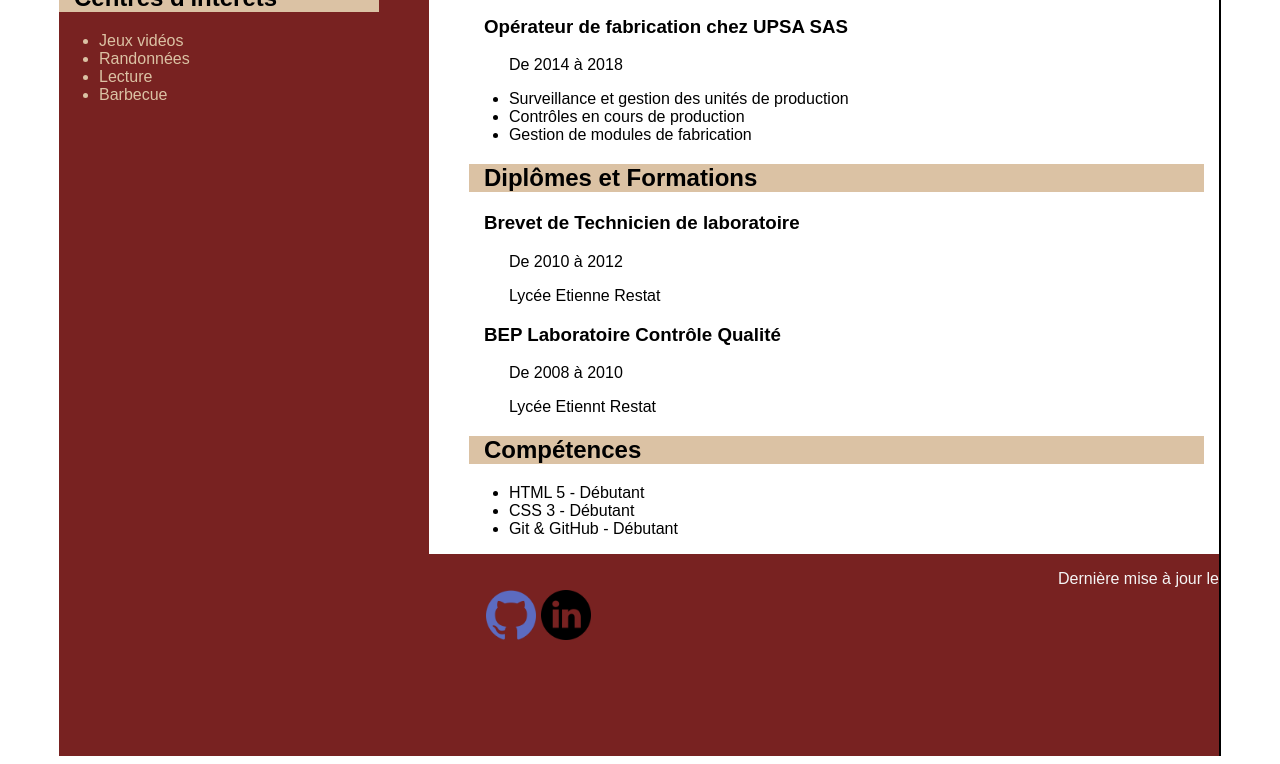
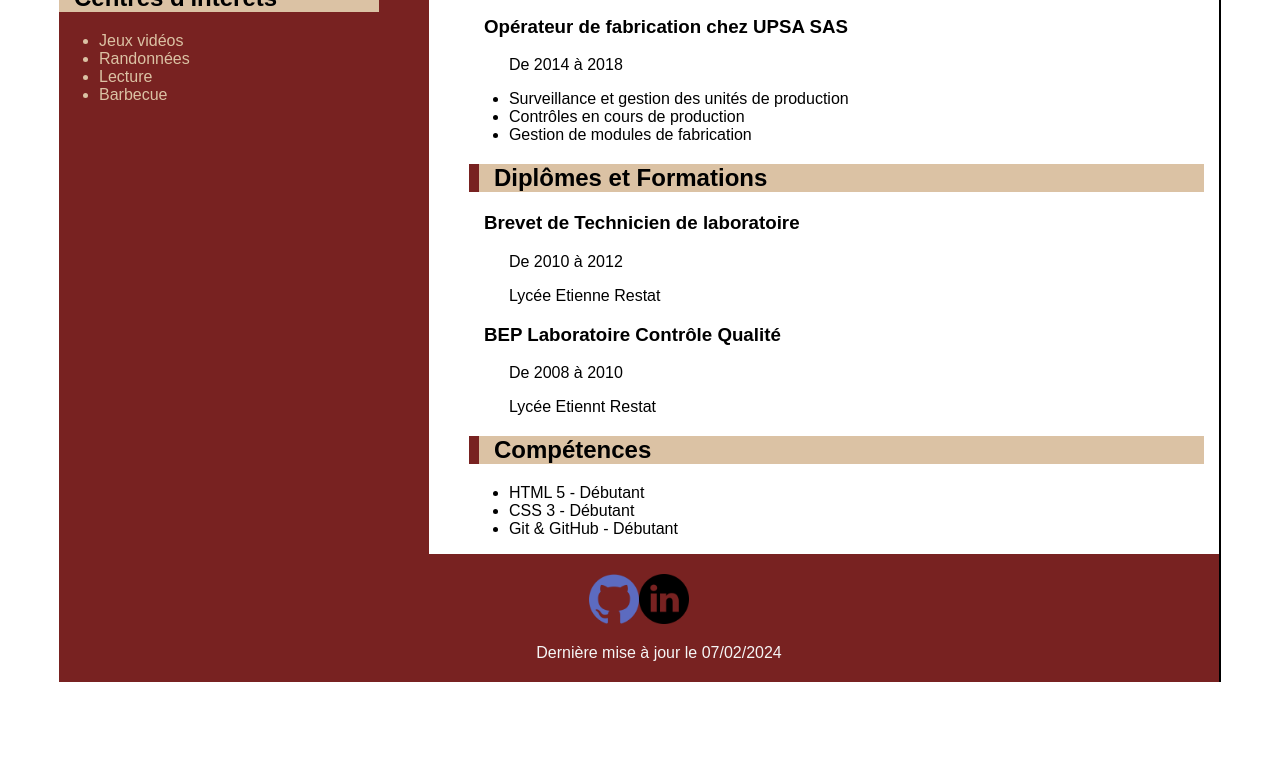
Before and after one commit to Frostbowl/CV_masclet, a plain HTML site: page index.html in a window 1280 px wide. Shown: the part 724-1488 px from the top of the page. After the commit the page ends 1422 px from the top, so only its background shows below. Drawn offline with Linux system fonts and the light colour scheme.

Commit message:
html & css complete vfinal

```diff
--- a/assets/style.css
+++ b/assets/style.css
@@ -7,6 +7,7 @@ body{
     font-family: "Raleway", sans-serif;
     font-weight: 400;
     font-style: normal;
+    font-size: 1em;
     max-width: 1160px;
     margin-left: auto;
     margin-right: auto;
@@ -24,6 +25,7 @@ main{
 }
 h1{
     font-family: "Lato", sans-serif;
+    font-size: 2rem;
     font-weight: 400;
     color: whitesmoke;
     font-style: normal;
@@ -99,6 +101,7 @@ p{
     text-indent: 20px;
     text-align: justify;
     margin-left: 20px;
+    font-size: 1rem;
 }
 
 #right{
@@ -108,35 +111,63 @@ p{
     margin-right: 15px;
 }
 
-footer{
-    color: whitesmoke;
-    text-align: center;
-    display: flex;
-    flex-direction: row;
-    background-color: #782221;
-}
-
-#exp:hover{
+#exp{
     border-left: 10px solid #782221;
     padding-left: 5px;
 }
 
+#diplome{
+    border-left: 10px solid #782221;
+}
+
+#skill{
+    border-left: solid 10px #782221;
+}
+
+#exp:hover{
+    border-right: 10px solid #782221;
+    padding-right: 5px;
+}
+
 #diplome:hover{
-    border-left: 10px solid #782221;
-    padding-left: 5px;
+    border-right: 10px solid #782221;
+    padding-right: 5px;
 }
 
 #skill:hover{
-    border-left: 10px solid #782221;
-    padding-left: 5px;
+    border-right: 10px solid #782221;
+    padding-right: 5px;
+}
+
+
+footer{
+    color: whitesmoke;
+    background-color: #782221;
+    width: auto;
+    height: auto;
+}
+
+#icon{
+    padding-top: 20px;
+    display: flex;
+    flex-direction: row;
+    justify-content: center;
+
 }
 
 #git{
-    max-width: 50px;
-    max-height: 50px;
+    width: 50px;
+    height: 50px;
 }
 
 #linkedin{
-    max-width: 50px;
-    max-height: 50px;
+    width: 50px;
+    height: 50px;
 }
+
+#maj{
+    display: flex;
+    flex-direction: row;
+    justify-content: center;
+    padding-bottom: 20px;
+}
--- a/index.html
+++ b/index.html
@@ -3,7 +3,10 @@
 <head>
     <meta charset="UTF-8">
     <meta name="viewport" content="width=device-width, initial-scale=1.0">
+    <meta name="description" content="Bienvenue sur mon CV en ligne codé sur VSCode et écris en HTML et CSS">
+    <meta name="keywords" content="CV, CEF, Curriculum Vitae, Information">
     <link rel="stylesheet" href="./assets/style.css">
+    <link rel="icon" type="image/png" href="./image/favicon.png">
     <title>Mon CV</title>
 </head>
 <body>
@@ -77,7 +80,7 @@
             </div>
 
             <div>
-                <h2 id="diplome">Diplômes et Formations</2>
+                <h2 id="diplome">Diplômes et Formations</h2>
                     <h3>Brevet de Technicien de laboratoire</h3>
                     <p>De 2010 à 2012</p>
                     <p>Lycée Etienne Restat</p>
@@ -100,13 +103,13 @@
     </main>
 
     <footer>
-        <figure >
+        <div id="icon">
             <a href="https://github.com/Frostbowl" target="_blank" rel="lien vers github"><img id="git" src="./image/github.png" alt="Une icone GitHub"></a>
             <a href="https://www.linkedin.com/in/cl%C3%A9ment-masclet-493263b0/" target="_blank" rel="lien vers linkedin"><img id="linkedin" src="./image/linkedin.png"
                  alt=" Une icone LinkedIn">
             </a>
-        </figure>
-        <p>Dernière mise à jour le </p>
+        </div>
+        <p id="maj">Dernière mise à jour le 07/02/2024</p>
     </footer>
 
 </body>
```
